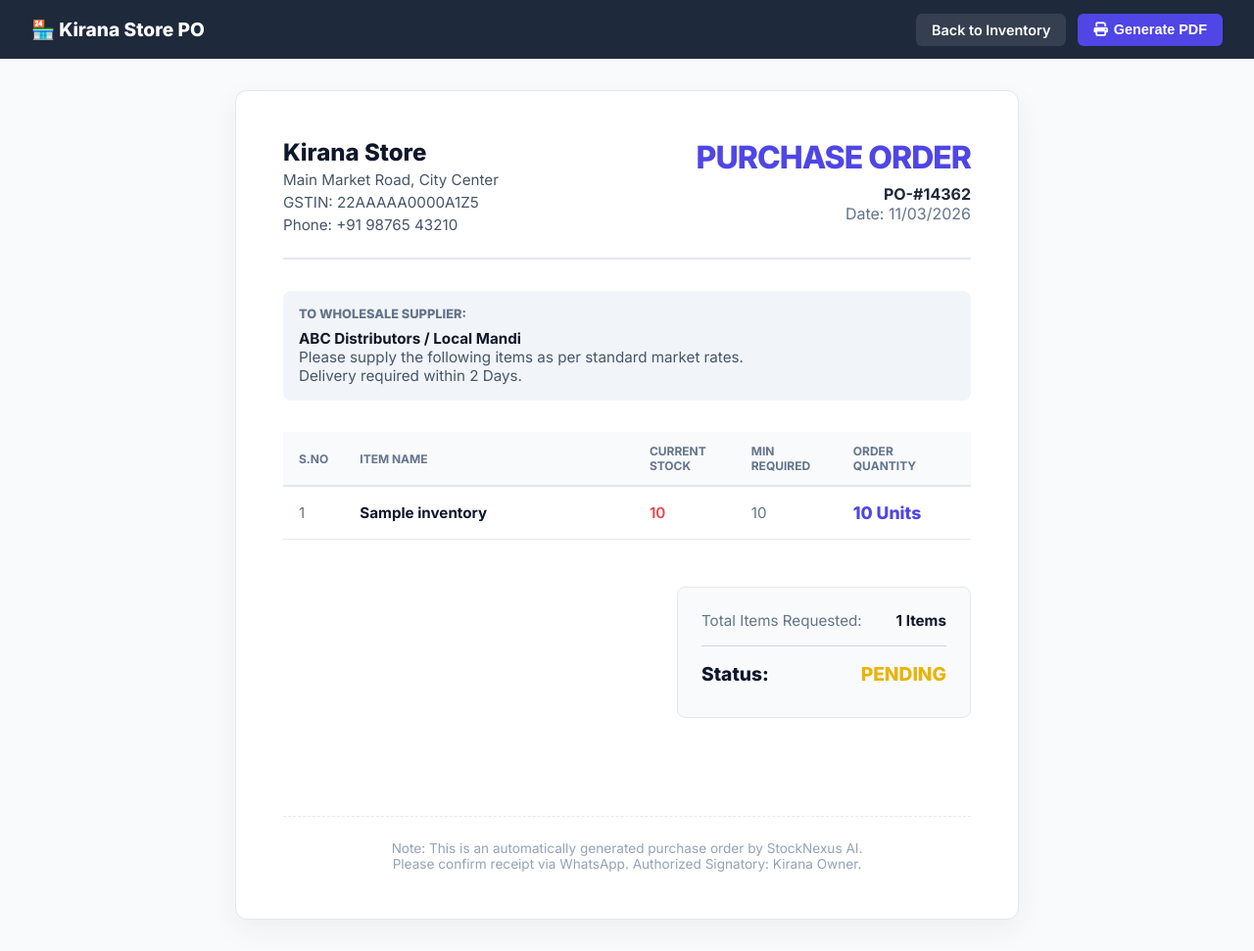
After one commit to Yashwant-king/StockNexusAI, a Flask app: page /purchase-order in a window 1280 px wide. The commit adds this page. Shown: the whole page at 98% size. Run offline with Flask 2, Linux system fonts and the light colour scheme; a database or web service that is not in the repository returns one stand-in record (values such as "Sample title"); some libraries are stand-ins or nearby versions.

Commit message:
Feat: Add Auto Supplier PO generation and Barcode printing

```diff
--- a/app.py
+++ b/app.py
@@ -145,6 +145,53 @@ def bill_page():
         return render_template('bill.html', products=products)
     except:
         return render_template('bill.html', products=[])
+
+@app.route('/barcodes')
+def barcodes_page():
+    """Page to print barcodes for all inventory items"""
+    try:
+        df = db.get_all_items()
+        items = []
+        if df is not None and not df.empty:
+            df = df.drop(columns=['created_at'], errors='ignore')
+            for _, r in df.iterrows():
+                items.append({
+                    'id': str(r.get('product_id', '')),
+                    'name': str(r.get('product_name', '')),
+                    'price': float(r.get('total_revenue', 0))
+                })
+        return render_template('barcodes.html', items=items)
+    except Exception as e:
+        print(f"Barcode error: {e}")
+        return render_template('barcodes.html', items=[])
+
+@app.route('/purchase-order')
+def purchase_order_page():
+    """Auto-generate a PO for low stock items"""
+    try:
+        df = db.get_all_items()
+        low_stock_items = []
+        if df is not None and not df.empty:
+            df['quantity_stock'] = pd.to_numeric(df['quantity_stock'], errors='coerce').fillna(0)
+            df['minimum_stock_level'] = pd.to_numeric(df['minimum_stock_level'], errors='coerce').fillna(0)
+            low = df[df['quantity_stock'] <= df['minimum_stock_level']]
+            for _, r in low.iterrows():
+                stock = int(r.get('quantity_stock', 0))
+                min_stock = int(r.get('minimum_stock_level', 0))
+                # Suggest reordering enough to be twice the minimum stock level
+                suggested_qty = max(min_stock * 2 - stock, 10)
+
+                low_stock_items.append({
+                    'id': str(r.get('product_id', '')),
+                    'name': str(r.get('product_name', '')),
+                    'stock': stock,
+                    'min_level': min_stock,
+                    'reorder_qty': suggested_qty
+                })
+        return render_template('po.html', items=low_stock_items)
+    except Exception as e:
+        print(f"PO error: {e}")
+        return render_template('po.html', items=[])
 
 @app.route('/api/export-csv')
 def export_csv():
--- /dev/null
+++ b/templates/po.html
@@ -0,0 +1,138 @@
+<!DOCTYPE html>
+<html lang="en">
+<head>
+    <meta charset="UTF-8">
+    <meta name="viewport" content="width=device-width, initial-scale=1.0">
+    <title>Purchase Order — StockNexus AI</title>
+    <link href="https://fonts.googleapis.com/css2?family=Inter:wght@400;600;700;800&display=swap" rel="stylesheet">
+    <link rel="stylesheet" href="https://cdnjs.cloudflare.com/ajax/libs/font-awesome/6.4.0/css/all.min.css">
+    <style>
+        * { margin:0; padding:0; box-sizing:border-box; }
+        body { background:#f8fafc; color:#1e293b; font-family:'Inter',sans-serif; }
+
+        .navbar{background:#1e293b;display:flex;justify-content:space-between;padding:16px 32px;color:#fff;align-items:center;height:60px;}
+        .brand{font-weight:800;font-size:1.2rem;}
+        .actions{display:flex;gap:12px;}
+        .btn{padding:8px 16px;border-radius:6px;font-size:0.9rem;font-weight:600;cursor:pointer;border:none;transition:0.2s;display:flex;align-items:center;gap:6px;}
+        .btn-print{background:#4f46e5;color:#fff;}
+        .btn-print:hover{background:#4338ca;}
+        .btn-back{background:rgba(255,255,255,0.1);color:#fff;text-decoration:none;}
+
+        .po-container{max-width:800px;margin:32px auto;background:#fff;padding:48px;border-radius:12px;box-shadow:0 10px 30px rgba(0,0,0,0.05);border:1px solid #e2e8f0;}
+        .head-flex{display:flex;justify-content:space-between;border-bottom:2px solid #e2e8f0;padding-bottom:24px;margin-bottom:32px;}
+
+        .c-details{display:flex;flex-direction:column;gap:4px;font-size:0.95rem;color:#475569;}
+        .c-name{font-size:1.5rem;font-weight:800;color:#0f172a;}
+
+        .po-title{text-align:right;}
+        .po-title h1{font-weight:900;color:#4f46e5;font-size:2rem;letter-spacing:-1px;}
+
+        .supplier-info{background:#f1f5f9;padding:16px;border-radius:8px;margin-bottom:32px;font-size:0.95rem;color:#475569;}
+        .supplier-info strong{color:#0f172a;}
+
+        table{width:100%;border-collapse:collapse;margin-bottom:48px;}
+        th{background:#f8fafc;color:#64748b;font-weight:700;text-transform:uppercase;font-size:0.75rem;padding:12px 16px;text-align:left;border-bottom:2px solid #e2e8f0;}
+        td{padding:16px;border-bottom:1px solid #e2e8f0;font-size:0.95rem;}
+
+        .total-box{float:right;width:300px;background:#f8fafc;padding:24px;border-radius:8px;border:1px solid #e2e8f0;}
+        .t-row{display:flex;justify-content:space-between;margin-bottom:8px;font-size:0.95rem;color:#64748b;}
+        .t-bold{color:#0f172a;font-weight:800;font-size:1.2rem;border-top:1px solid #cbd5e1;padding-top:16px;margin-top:16px;}
+
+        .footer{text-align:center;margin-top:100px;font-size:0.85rem;color:#94a3b8;border-top:1px dashed #e2e8f0;padding-top:24px;}
+
+        @media print {
+            body{background:#fff;}
+            .navbar{display:none;}
+            .po-container{box-shadow:none;border:none;margin:0;padding:0;}
+            .btn{display:none;}
+        }
+    </style>
+</head>
+<body>
+
+    <div class="navbar">
+        <div class="brand">🏪 Kirana Store PO</div>
+        <div class="actions">
+            <a href="/inventory" class="btn btn-back">Back to Inventory</a>
+            <button class="btn btn-print" onclick="window.print()"><i class="fas fa-print"></i> Generate PDF</button>
+        </div>
+    </div>
+
+    <div class="po-container">
+        <div class="head-flex">
+            <div class="c-details">
+                <div class="c-name">Kirana Store</div>
+                <div>Main Market Road, City Center</div>
+                <div>GSTIN: 22AAAAA0000A1Z5</div>
+                <div>Phone: +91 98765 43210</div>
+            </div>
+            <div class="po-title">
+                <h1>PURCHASE ORDER</h1>
+                <div style="font-weight:bold;color:#1e293b;margin-top:8px;">PO-#<script>document.write(Math.floor(Math.random() * 10000) + 5000)</script></div>
+                <div style="color:#64748b;">Date: <script>document.write(new Date().toLocaleDateString('en-GB'))</script></div>
+            </div>
+        </div>
+
+        <div class="supplier-info">
+            <span style="font-size:0.8rem;text-transform:uppercase;font-weight:800;color:#64748b;display:block;margin-bottom:8px;">To Wholesale Supplier:</span>
+            <strong>ABC Distributors / Local Mandi</strong><br>
+            Please supply the following items as per standard market rates.<br>
+            Delivery required within 2 Days.
+        </div>
+
+        {% if items %}
+        <table>
+            <thead>
+                <tr>
+                    <th width="5%">S.No</th>
+                    <th width="45%">Item Name</th>
+                    <th width="15%">Current Stock</th>
+                    <th width="15%">Min Required</th>
+                    <th width="20%">ORDER QUANTITY</th>
+                </tr>
+            </thead>
+            <tbody>
+                {% for item in items %}
+                <tr>
+                    <td style="color:#64748b;">{{ loop.index }}</td>
+                    <td style="font-weight:700;color:#0f172a;">{{ item.name }}</td>
+                    <td style="color:#ef4444;font-weight:600;">{{ item.stock }}</td>
+                    <td style="color:#64748b;">{{ item.min_level }}</td>
+                    <td style="font-weight:800;color:#4f46e5;font-size:1.1rem;">{{ item.reorder_qty }} Units</td>
+                </tr>
+                {% endfor %}
+            </tbody>
+        </table>
+
+        <div class="total-box">
+            <div class="t-row">
+                <span>Total Items Requested:</span>
+                <span style="font-weight:700;color:#0f172a;">{{ items|length }} Items</span>
+            </div>
+            <div class="t-row t-bold">
+                <span>Status:</span>
+                <span style="color:#eab308;">PENDING</span>
+            </div>
+        </div>
+
+        <div style="clear:both;"></div>
+
+        <div class="footer">
+            Note: This is an automatically generated purchase order by StockNexus AI.<br>
+            Please confirm receipt via WhatsApp. Authorized Signatory: Kirana Owner.
+        </div>
+
+        {% else %}
+
+        <div style="text-align:center;padding:48px 0;">
+            <i class="fas fa-check-circle" style="font-size:4rem;color:#22c55e;margin-bottom:16px;"></i>
+            <h2 style="color:#0f172a;margin-bottom:8px;">Stock is Healthy!</h2>
+            <p style="color:#64748b;">No items are currently below their minimum stock level.<br>Purchase order not required.</p>
+        </div>
+
+        {% endif %}
+
+    </div>
+
+</body>
+</html>
```
Also changed, not shown: templates/barcodes.html (added, +100 -0 lines), templates/inventory.html (+9 -3 lines).
